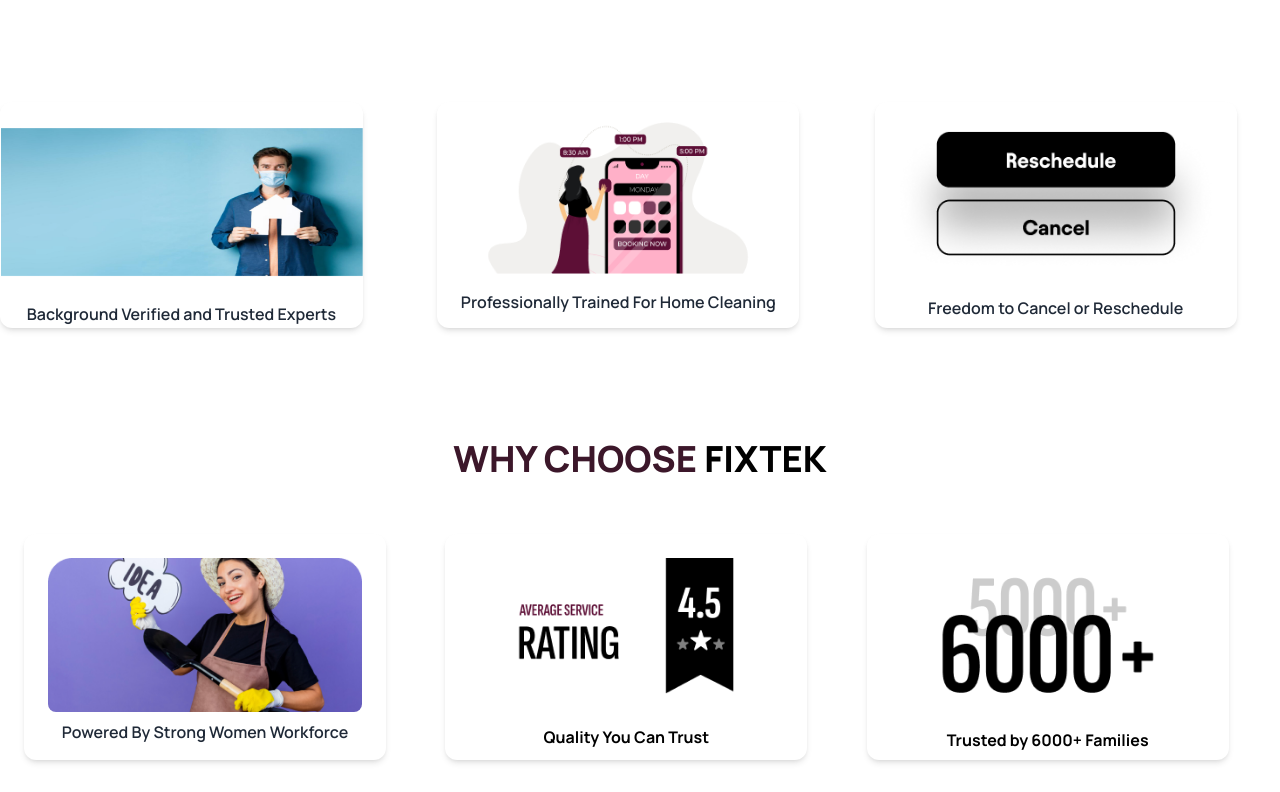
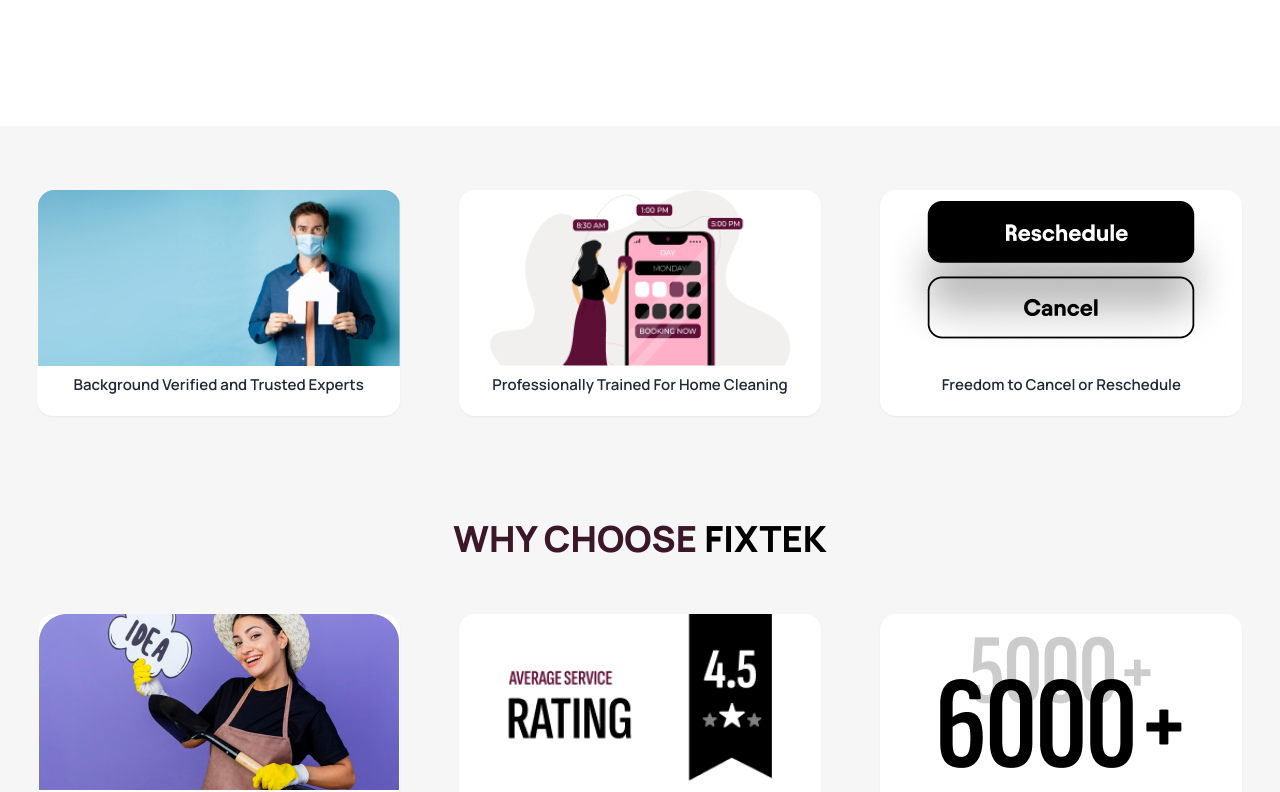
Before and after one commit to anagha-bot/fixtek1, a React (Vite) app: page / in a window 1280 px wide. Shown: the part 3270-4062 px from the top of the page. Built offline with nearby package versions, Linux system fonts and the light colour scheme.

Commit message:
Fix: corrected ServiceBooking import path

```diff
--- a/src/Components/Homepage.jsx
+++ b/src/Components/Homepage.jsx
@@ -390,88 +390,93 @@
         </div>
       </div>
 
-      {/* ⭐ Why Choose FIXTEK Section */}
-      <div className="container mx-auto py-10 grid grid-cols-1 md:grid-cols-3 gap-8">
+    <div className="bg-[#F6F6F6] w-full py-16  px-6 mt-16 flex flex-col items-center justify-center">
+  {/* Top Row */}
+  <div className="container mx-auto grid grid-cols-1 md:grid-cols-3 gap-8 justify-items-center mb-12">
     {/* Card 1 */}
-        <div className="bg-white rounded-xl shadow-md  p-0 flex flex-col items-center text-center  w-[363px] h-[226px]">
+    <div className="bg-white rounded-2xl shadow-sm hover:shadow-md transition-all p-0 flex flex-col items-center text-center w-[363px] h-[226px]">
       <img
         src="Figure.png"
         alt="Background Verified"
-            className="w-[362px] h-[200px]  rounded-lg mb-0 "
+        className="w-[362px] h-[176px] rounded-t-2xl object-cover"
       />
-          <p className="text-[16px] font-manrope font-semibold text-gray-800 ">
+      <p className="text-[15px] font-semibold text-gray-800 mt-2 px-3">
         Background Verified and Trusted Experts
       </p>
     </div>
 
     {/* Card 2 */}
-        <div className="bg-white rounded-xl shadow-md p-5 flex flex-col items-center text-center  w-[362px] h-[226px]">
+    <div className="bg-white rounded-2xl shadow-sm hover:shadow-md transition-all p-0 flex flex-col items-center text-center w-[362px] h-[226px]">
       <img
         src="Figure (1).png"
         alt="Home Cleaning"
-              className= "w-[360px] h-[176px] object-contain rounded-lg mb-4"
+        className="w-[360px] h-[176px] rounded-t-2xl object-cover"
       />
-            <p className="text-[16px] font-semibold text-gray-800">
+      <p className="text-[15px] font-semibold text-gray-800 mt-2 px-3">
         Professionally Trained For Home Cleaning
       </p>
     </div>
 
     {/* Card 3 */}
-          <div className="bg-white rounded-xl shadow-md p-5 flex flex-col items-center text-center  w-[362px] h-[226px]">
+    <div className="bg-white rounded-2xl shadow-sm hover:shadow-md transition-all p-0 flex flex-col items-center text-center w-[362px] h-[226px]">
       <img
         src="Figure (2).png"
-              alt="Figure (2)"
-              className="w-[360px] h-[176px] object-contain rounded-lg mb-4"
+        alt="Freedom"
+        className="w-[360px] h-[176px] rounded-t-2xl object-cover"
       />
-            <p className="text-[16px] font-semibold text-gray-800">
+      <p className="text-[15px] font-semibold text-gray-800 mt-2 px-3">
         Freedom to Cancel or Reschedule
       </p>
     </div>
   </div>
-<div className="w-full bg-white py-16 px-6">
-        <h2 className="text-center text-[36px] md:text-[36px] font-extrabold text-[#3C172A] text-manrope mb-12">
+
+  {/* Centered Title */}
+  <h2 className="text-center text-[36px] md:text-[36px] font-extrabold text-[#3C172A] text-manrope my-12">
     <span className="text-[#3C172A]">WHY CHOOSE </span>
     <span className="text-black">FIXTEK</span>
   </h2>
+
   {/* Bottom Row */}
-        <div className="container mx-auto grid grid-cols-1 md:grid-cols-3 gap-8 mt-12">
-
+  <div className="container mx-auto grid grid-cols-1 md:grid-cols-3 gap-8 justify-items-center mt-0">
     {/* Card 4 */}
-          <div className="bg-white rounded-xl shadow-md p-6 flex flex-col items-center text-center  w-[362px] h-[226px]">
+    <div className="bg-white rounded-2xl shadow-sm hover:shadow-md transition-all p-0 flex flex-col items-center text-center w-[362px] h-[226px]">
       <img
         src="Figure (3).png"
         alt="Women Workforce"
-              className="w-[360px] h-[176px] object-contain rounded-lg mb-2"
+        className="w-[360px] h-[176px] rounded-t-2xl object-cover"
       />
-            <p className="text-[16px] font-semibold text-gray-800">
+      <p className="text-[15px] font-semibold text-gray-800 mt-2 px-3">
         Powered By Strong Women Workforce
       </p>
     </div>
 
     {/* Card 5 */}
-          <div className="bg-white rounded-xl shadow-md p-6 flex flex-col items-center text-center  w-[362px] h-[226px]">
+    <div className="bg-white rounded-2xl shadow-sm hover:shadow-md transition-all p-0 flex flex-col items-center text-center w-[362px] h-[226px]">
       <img
         src="Figure (4).png"
-              alt="Women Workforce"
-              className="w-[360px] h-[176px] object-contain rounded-lg mb-6"
+        alt="Quality"
+        className="w-[360px] h-[176px] rounded-t-2xl object-cover"
       />
-            <p className="text-[16px] text-manrope text-black font-bold">Quality You Can Trust</p>
+      <p className="text-[15px] font-semibold text-gray-900 mt-2 font-bold px-3">
+        Quality You Can Trust
+      </p>
     </div>
 
     {/* Card 6 */}
-          <div className="bg-white rounded-xl shadow-md p-6 flex flex-col items-center text-center w-[362px] h-[226px]">
+    <div className="bg-white rounded-2xl shadow-sm hover:shadow-md transition-all p-0 flex flex-col items-center text-center w-[362px] h-[226px]">
       <img
         src="Figure (5).png"
-              alt="Women Workforce"
-              className="w-[360px] h-[176px] object-contain rounded-lg mb-4"
+        alt="Families"
+        className="w-[360px] h-[176px] rounded-t-2xl object-cover"
       />
-            <p className="text-[16px] text-manrope font-bold text-black">
+      <p className="text-[15px] font-semibold text-gray-900 mt-3 font-bold px-3">
         Trusted by 6000+ Families
       </p>
     </div>
   </div>
 </div>
-      <Footersection/>
+<Footersection />
+
 </div>
   );
 }
--- a/src/Components/Partnerwithus.jsx
+++ b/src/Components/Partnerwithus.jsx
@@ -5,7 +5,7 @@
   return (
     <div className="space-y-7">
       {/* Content Section with Padding */}
-      <div className="p-16 space-y-7">
+      <div className="p-16 space-y-14">
         {/* Top Section */}
         <div className="bg-[#023047] rounded-lg p-8 flex flex-col md:flex-row items-center justify-between text-white">
           <div className="max-w-[1224px] h-[552px]">
@@ -29,7 +29,7 @@
 
         {/* Bottom Section */}
         <div className="bg-[#F3F7FF] shadow rounded-lg p-9 w-full h-[555px]">
-          <div className="grid grid-cols-1 md:grid-cols-2 gap-20 py-6 mt-7">
+          <div className="grid grid-cols-1 md:grid-cols-2 gap-60 py-3 mt-4 px-7">
             {/* Card 1 */}
             <div className="bg-[#FFFFFF] shadow rounded-lg p-3 px-4 h-[440px] w-[601px]">
               <h3 className="text-[43px] font-regular mb-2 px-0">Why Join the Fixtek<br/> Network?</h3>
--- a/src/Components/Whoweare.jsx
+++ b/src/Components/Whoweare.jsx
@@ -58,20 +58,16 @@
       </div>
 
       {/* ================= PHONE + CARDS SECTION ================= */}
-      <h2 className="text-center font-manrope  text-[24px] md:text-[33px] font-bold text-[#00343D]">
+     <h2 className="text-center font-manrope text-[24px] md:text-[33px] font-bold text-[#00343D] mb-6">
   Fixtek Everything. Find Spares. Book Instantly <br />
   with the Fixtek Home Service App
 </h2>
 
-      <p className="text-center font-manrope  text-[#212529] text-[12px] md:text-[13px] leading-relaxed px-4">
+<p className="text-center font-manrope text-[#212529] text-[12px] md:text-[13px] leading-relaxed px-6 mt-4">
   Lorem Ipsum is simply dummy text of the printing and typesetting industry. Lorem <br/>
   Ipsum has been Lorem Ipsum is simply dummy text of the printing and typesetting.
 </p>
-
-      {/* Responsive Phone + Cards Layout */}
       <div className="flex flex-col md:flex-row justify-center items-center mt-14 relative gap-12 md:gap-20">
-
-        {/* Left Side Feature Cards */}
         <div className="flex flex-row md:flex-col gap-6 mt-4 md:mt-10">
           <div className="w-[196px] h-[128px] mx-auto md:ml-10">
             <img src="Figure (8).png" alt="6000+ Users" className="w-full h-full object-contain rounded-xl shadow-md" />
```
Lines whose indentation alone changed are shown as unchanged.
